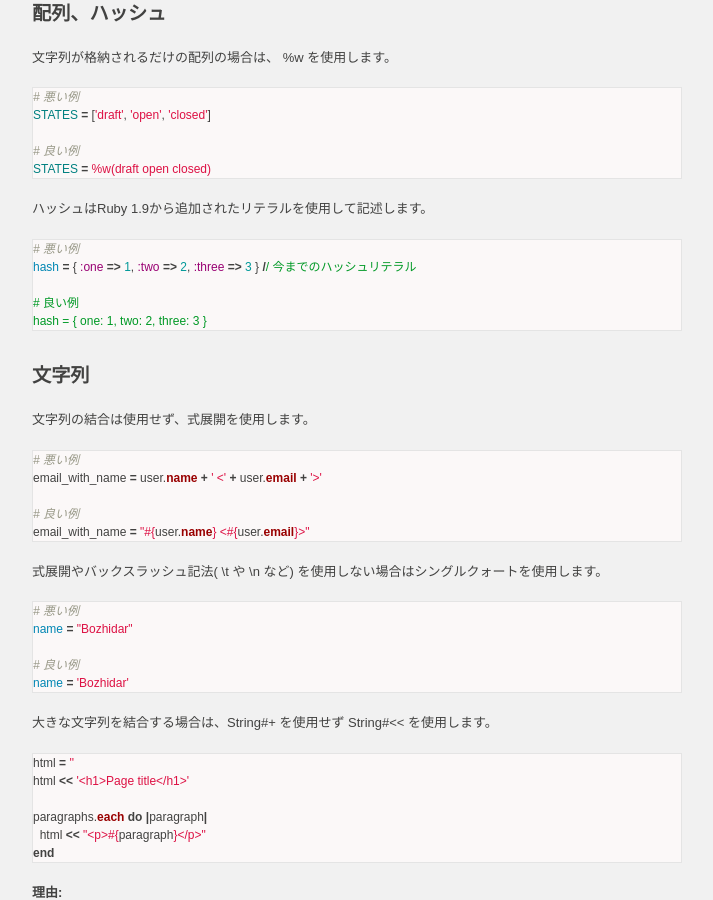
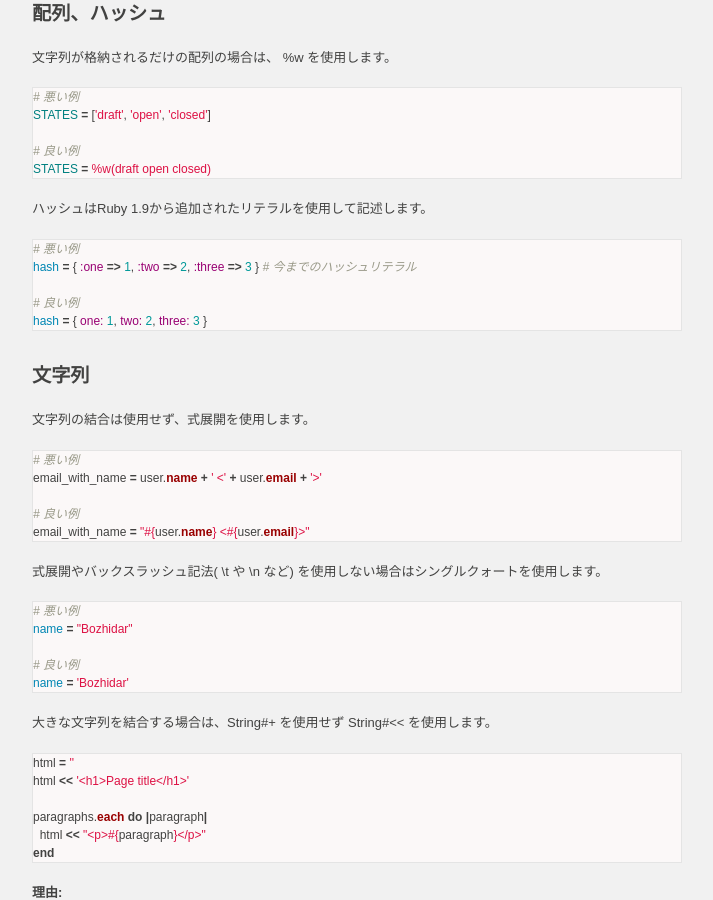
Before and after one commit to bojovs/bojovs.github.com, a Jekyll site: the page built from _posts/2012-04-24-ruby-coding-style.markdown, in a window 1280 px wide and 900 px high, scrolled down 8545 px. Shown: the whole window, without its empty margins (283-996 px from the left). Built offline with Jekyll 4.4.1, drawn with Linux system fonts in a browser that asks for light colours; some web fonts are replaced; comment, search, counter and statistics services are not loaded.

Commit message:
コメントアウトが間違ってたのを修正

```diff
--- a/_posts/2012-04-24-ruby-coding-style.markdown
+++ b/_posts/2012-04-24-ruby-coding-style.markdown
@@ -571,7 +571,7 @@ STATES = %w(draft open closed)
 
 {% highlight ruby %}
 # 悪い例
-hash = { :one => 1, :two => 2, :three => 3 } // 今までのハッシュリテラル
+hash = { :one => 1, :two => 2, :three => 3 } # 今までのハッシュリテラル
 
 # 良い例
 hash = { one: 1, two: 2, three: 3 }
```
